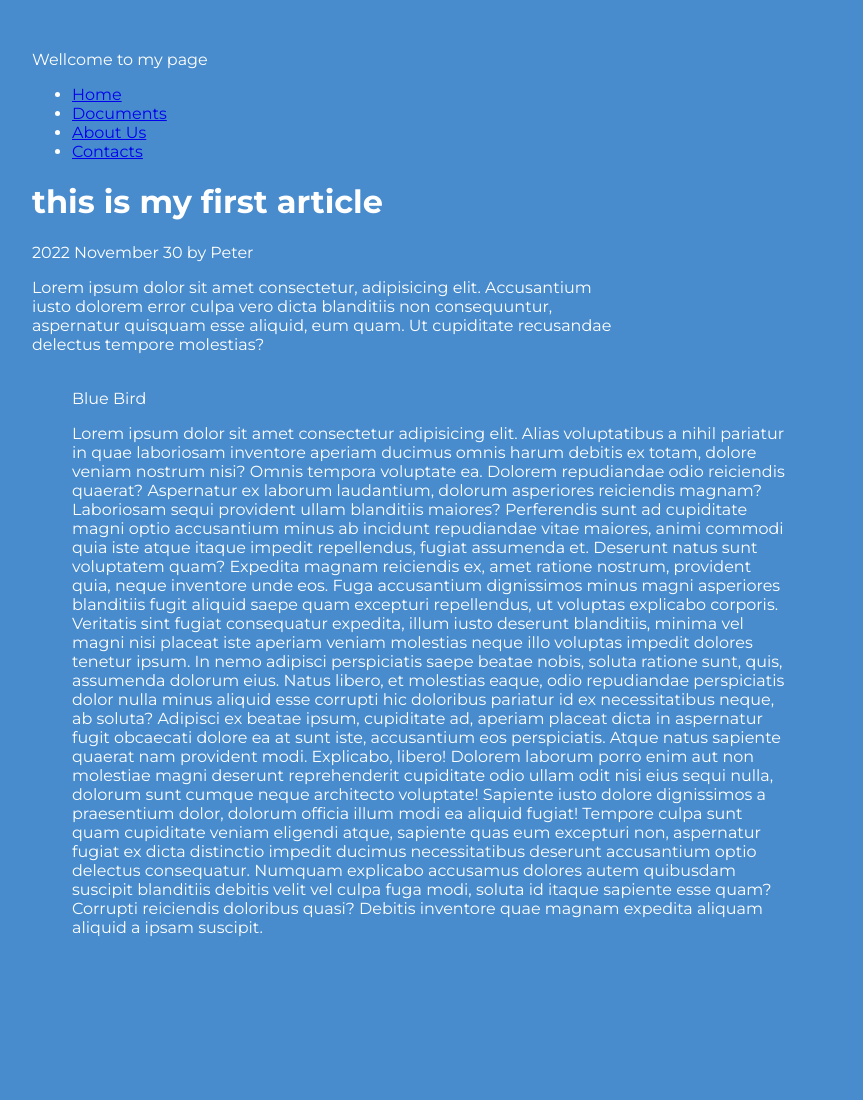
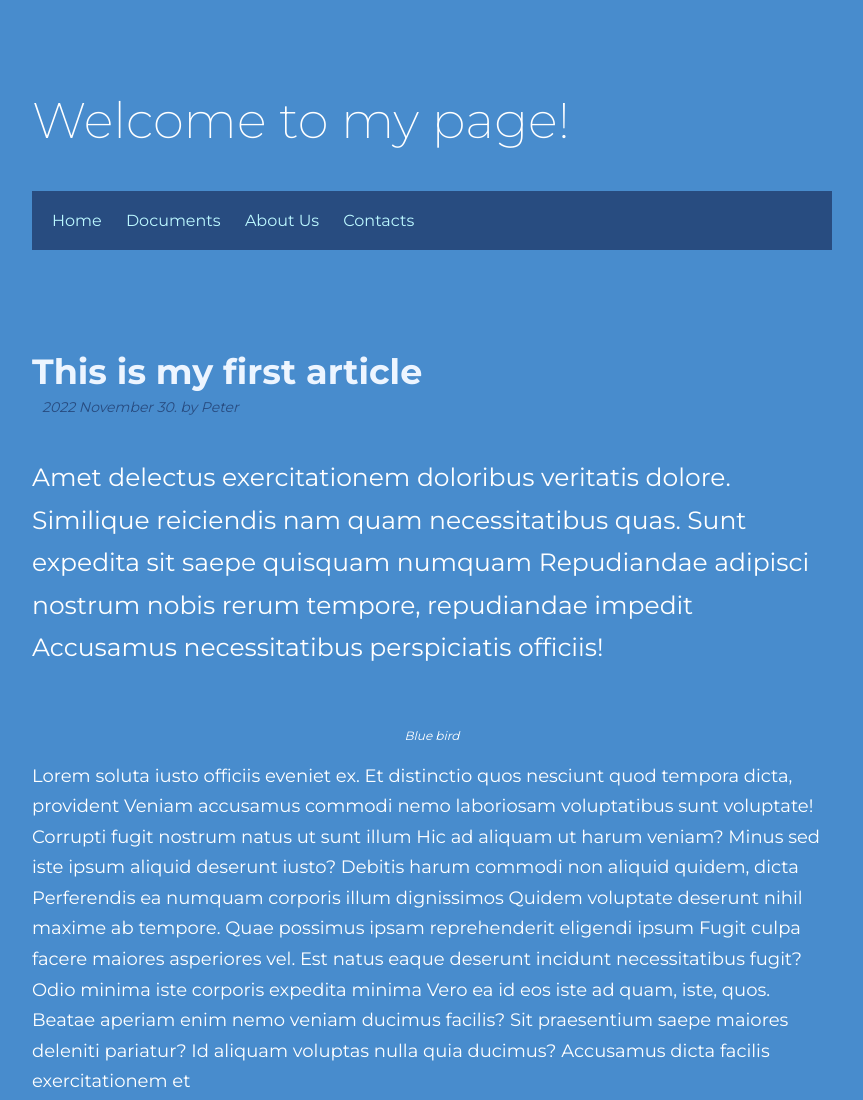
Before and after one commit to 81454719/frontend1, a plain HTML site: page my_first_page/index.html in a window 1280 px wide. Shown: the whole page, without its empty margins (208-1071 px from the left). Before the commit the page ends 1003 px from the top, so only its background shows below. Drawn offline with Linux system fonts and the light colour scheme.

Commit message:
sesson 2

```diff
--- /dev/null
+++ b/front_page_dropdown/style.css
@@ -0,0 +1,99 @@
+.clearfix::after {
+  content: "";
+  clear: both;
+  display: table;
+}
+body {
+  background: rgb(32 38 53);
+  font-family: "Roboto Condensed", sans-serif;
+}
+
+.main-menu-container {
+  padding-top: 50px;
+}
+
+.main-menu {
+  padding: 0;
+  border-bottom: 3px solid #5affd9;
+  text-align: center;
+}
+
+.main-menu-item {
+  display: inline-block;
+  position: relative;
+  cursor: pointer;
+}
+
+.main-menu-item a,
+.main-menu-item span {
+  text-decoration: none;
+  color: #54beff;
+  display: block;
+  padding: 20px 0;
+}
+
+.main-menu-item > a,
+.main-menu-item span {
+  width: 120px;
+}
+
+.main-menu-item:hover a,
+.main-menu-item:hover span {
+  background-color: rgb(34 116 175);
+  color: white;
+}
+
+main {
+  width: 500px;
+  line-height: 1.6;
+}
+
+footer {
+  color: white;
+  margin-top: 20px;
+  text-align: center;
+}
+
+.main-content {
+  color: white;
+  width: 800px;
+  margin: 0 auto;
+  margin-top: 40px;
+}
+
+header {
+  width: 400px;
+}
+
+h1 {
+  font-size: 30px;
+  margin-bottom: 10px;
+}
+
+header p {
+  font-size: 22px;
+  margin: 0 0 30px 0;
+}
+
+.company-image {
+  float: right;
+}
+.sub-menu {
+  background-color: rgb(34 116 175);
+  width: 200px;
+  padding: 0;
+  /* removes the bullet point from the list item */
+  list-style: none;
+  position: absolute;
+  top: 59px;
+  left: 0;
+  display: none;
+}
+.main-menu-item:hover .sub-menu {
+  display: block;
+}
+
+.sub-menu-item:hover > a {
+  background-color: rgb(66 130 177);
+  color: white;
+}
--- a/my_first_page/index.html
+++ b/my_first_page/index.html
@@ -1,6 +1,9 @@
 <!DOCTYPE html>
 <html lang="en">
   <head>
+    <meta charset="UTF-8" />
+    <meta name="viewport" content="width=device-width, initial-scale=1.0" />
+    <title>Document</title>
     <link rel="preconnect" href="https://fonts.googleapis.com" />
     <link rel="preconnect" href="https://fonts.gstatic.com" crossorigin />
     <link
@@ -8,15 +11,13 @@
       rel="stylesheet"
     />
     <link rel="stylesheet" href="./style.css" />
-    <meta charset="UTF-8" />
-    <meta http-equiv="X-UA-Compatible" content="IE=edge" />
-    <meta name="viewport" content="width=device-width, initial-scale=1.0" />
-    <title>Document</title>
   </head>
+
+  <body>
     <!-- header>div.page-title{Welcome to my page!}+nav>ul.main-menu>(li.main-menu-item>a[href="#"]{menu item})*4 -->
-  <body>
+
     <header>
-      <div class="main-menu">Wellcome to my page</div>
+      <div class="page-title">Welcome to my page!</div>
       <nav>
         <ul class="main-menu">
           <li class="main-menu-item"><a href="#">Home</a></li>
@@ -25,64 +26,43 @@
           <li class="main-menu-item"><a href="#">Contacts</a></li>
         </ul>
       </nav>
+    </header>
+
+    <!-- main>h1{This is my first article}+div.created-date>time -->
     <main>
-        <h1>this is my first article</h1>
+      <h1>This is my first article</h1>
       <div class="created-date">
-          <time datetime="2022-11-30">2022 November 30 </time>by Peter
+        <time datetime="2022-11-30">2022 November 30.</time> by Peter
       </div>
       <p class="content-lead">
         <!-- lorem30 -->
-          Lorem ipsum dolor sit amet consectetur, adipisicing elit.
-          Accusantium<br />
-          iusto dolorem error culpa vero dicta blanditiis non consequuntur,<br />
-          aspernatur quisquam esse aliquid, eum quam. Ut cupiditate
-          recusandae<br />
-          delectus tempore molestias?
+        Amet delectus exercitationem doloribus veritatis dolore. Similique
+        reiciendis nam quam necessitatibus quas. Sunt expedita sit saepe
+        quisquam numquam Repudiandae adipisci nostrum nobis rerum tempore,
+        repudiandae impedit Accusamus necessitatibus perspiciatis officiis!
       </p>
       <figure class="content-image-container">
-          <a href="./blue_bird_sm.jpg">
+        <a href="./blue_bird.jpg">
           <img src="./blue_bird_sm.jpg" alt="" />
         </a>
-          <figcaption>Blue Bird</figcaption>
-          <p class="content">
-            Lorem ipsum dolor sit amet consectetur adipisicing elit. Alias
-            voluptatibus a nihil pariatur in quae laboriosam inventore aperiam
-            ducimus omnis harum debitis ex totam, dolore veniam nostrum nisi?
-            Omnis tempora voluptate ea. Dolorem repudiandae odio reiciendis
-            quaerat? Aspernatur ex laborum laudantium, dolorum asperiores
-            reiciendis magnam? Laboriosam sequi provident ullam blanditiis
-            maiores? Perferendis sunt ad cupiditate magni optio accusantium
-            minus ab incidunt repudiandae vitae maiores, animi commodi quia iste
-            atque itaque impedit repellendus, fugiat assumenda et. Deserunt
-            natus sunt voluptatem quam? Expedita magnam reiciendis ex, amet
-            ratione nostrum, provident quia, neque inventore unde eos. Fuga
-            accusantium dignissimos minus magni asperiores blanditiis fugit
-            aliquid saepe quam excepturi repellendus, ut voluptas explicabo
-            corporis. Veritatis sint fugiat consequatur expedita, illum iusto
-            deserunt blanditiis, minima vel magni nisi placeat iste aperiam
-            veniam molestias neque illo voluptas impedit dolores tenetur ipsum.
-            In nemo adipisci perspiciatis saepe beatae nobis, soluta ratione
-            sunt, quis, assumenda dolorum eius. Natus libero, et molestias
-            eaque, odio repudiandae perspiciatis dolor nulla minus aliquid esse
-            corrupti hic doloribus pariatur id ex necessitatibus neque, ab
-            soluta? Adipisci ex beatae ipsum, cupiditate ad, aperiam placeat
-            dicta in aspernatur fugit obcaecati dolore ea at sunt iste,
-            accusantium eos perspiciatis. Atque natus sapiente quaerat nam
-            provident modi. Explicabo, libero! Dolorem laborum porro enim aut
-            non molestiae magni deserunt reprehenderit cupiditate odio ullam
-            odit nisi eius sequi nulla, dolorum sunt cumque neque architecto
-            voluptate! Sapiente iusto dolore dignissimos a praesentium dolor,
-            dolorum officia illum modi ea aliquid fugiat! Tempore culpa sunt
-            quam cupiditate veniam eligendi atque, sapiente quas eum excepturi
-            non, aspernatur fugiat ex dicta distinctio impedit ducimus
-            necessitatibus deserunt accusantium optio delectus consequatur.
-            Numquam explicabo accusamus dolores autem quibusdam suscipit
-            blanditiis debitis velit vel culpa fuga modi, soluta id itaque
-            sapiente esse quam? Corrupti reiciendis doloribus quasi? Debitis
-            inventore quae magnam expedita aliquam aliquid a ipsam suscipit.
+        <figcaption>Blue bird</figcaption>
+      </figure>
+      <p class="content-body">
+        <!-- lorem120 -->
+        Lorem soluta iusto officiis eveniet ex. Et distinctio quos nesciunt quod
+        tempora dicta, provident Veniam accusamus commodi nemo laboriosam
+        voluptatibus sunt voluptate! Corrupti fugit nostrum natus ut sunt illum
+        Hic ad aliquam ut harum veniam? Minus sed iste ipsum aliquid deserunt
+        iusto? Debitis harum commodi non aliquid quidem, dicta Perferendis ea
+        numquam corporis illum dignissimos Quidem voluptate deserunt nihil
+        maxime ab tempore. Quae possimus ipsam reprehenderit eligendi ipsum
+        Fugit culpa facere maiores asperiores vel. Est natus eaque deserunt
+        incidunt necessitatibus fugit? Odio minima iste corporis expedita minima
+        Vero ea id eos iste ad quam, iste, quos. Beatae aperiam enim nemo veniam
+        ducimus facilis? Sit praesentium saepe maiores deleniti pariatur? Id
+        aliquam voluptas nulla quia ducimus? Accusamus dicta facilis
+        exercitationem et
       </p>
-        </figure>
     </main>
-    </header>
   </body>
 </html>
--- a/my_first_page/style.css
+++ b/my_first_page/style.css
@@ -1,8 +1,70 @@
 body {
   background-color: #488ccd;
   width: 800px;
+  /* inner margin: */
   padding: 50px;
   margin: 0 auto;
+  /* inherited: */
   color: white;
-  font-family: "montserrat", sans-serif;
+  font-family: "Montserrat", sans-serif;
 }
+.page-title {
+  font-size: 50px;
+  font-weight: 200;
+  margin-top: 40px;
+  margin-bottom: 40px;
+}
+.main-menu {
+  background-color: #284c80;
+  width: 800px;
+  padding: 0;
+}
+.main-menu-item {
+  display: inline-block;
+}
+.main-menu-item a {
+  color: rgb(188, 248, 255);
+  margin-left: 20px;
+  padding: 20px 0;
+  display: block;
+  text-decoration: none;
+}
+.main-menu-item a:hover {
+  color: white;
+  text-decoration: underline;
+  cursor: pointer;
+}
+.created-date {
+  margin-bottom: 40px;
+  font-style: italic;
+  color: #284c80;
+  font-size: 14px;
+  margin-left: 10px;
+}
+.content-image-container {
+  /* applies to all inline elements */
+  text-align: center;
+}
+
+figcaption {
+  font-size: 12px;
+  font-style: italic;
+}
+
+h1 {
+  font-size: 35px;
+  color: rgb(237, 245, 255);
+  margin-bottom: 5px;
+  margin-top: 100px;
+}
+.content-lead {
+  font-size: 25px;
+  margin-bottom: 40px;
+}
+.content-body {
+  font-size: 18px;
+}
+.content-lead,
+.content-body {
+  line-height: 1.7;
+}
```
Also changed, not shown: front_page_dropdown/index.html (added, +65 -0 lines). Lines whose indentation alone changed are shown as unchanged.
